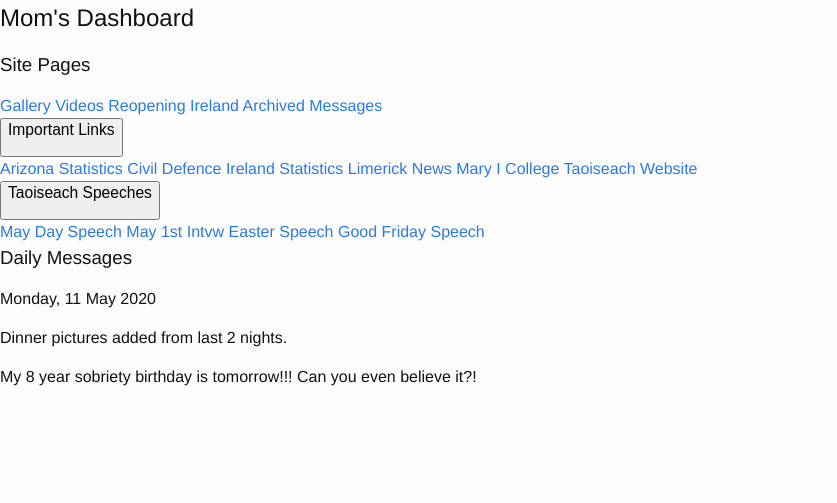
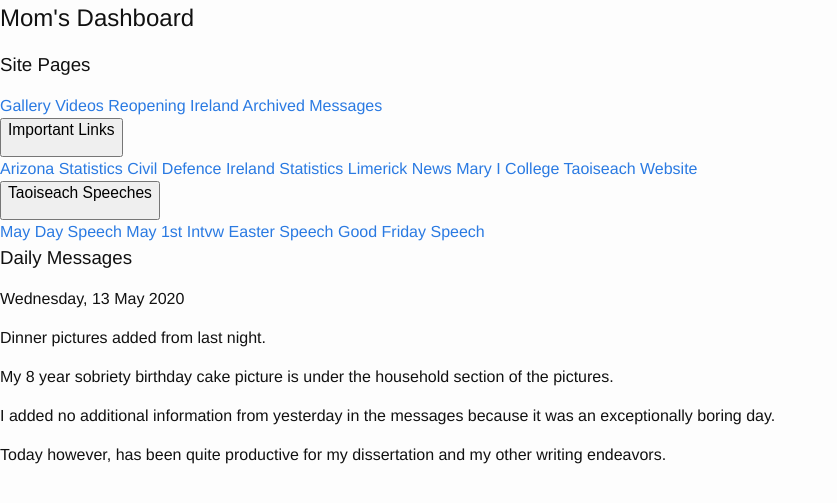
Before and after one commit to Verucassaults/Moms-Dashboard.io, a Jekyll site: the page index.html, which Jekyll copies as it is, in a window 1280 px wide. Shown: the top 503 px of the page, without its empty margins (0-837 px from the left). Built offline with Jekyll 4.4.1, drawn with Linux system fonts in a browser that asks for light colours.

Commit message:
daily update

```diff
--- a/index.html
+++ b/index.html
@@ -49,9 +49,11 @@
         <!-- Page content -->
         <div class="main">
             <h3>Daily Messages</h3>
-            <p>Monday, 11 May 2020</p>
-            <p>Dinner pictures added from last 2 nights.</p>
-            <p>My 8 year sobriety birthday is tomorrow!!! Can you even believe it?!</p>
+            <h4>Wednesday, 13 May 2020</h4>
+            <p>Dinner pictures added from last night.</p>
+            <p>My 8 year sobriety birthday cake picture is under the household section of the pictures.</p>
+            <p>I added no additional information from yesterday in the messages because it was an exceptionally boring day.</p>
+            <p>Today however, has been quite productive for my dissertation and my other writing endeavors.</p>
         </div>
     </main>
     <footer>
```
Also changed, not shown: Moms_Gallery.html (+15 -0 lines), archived_messages.html (+11 -1 lines), 5 other files.
